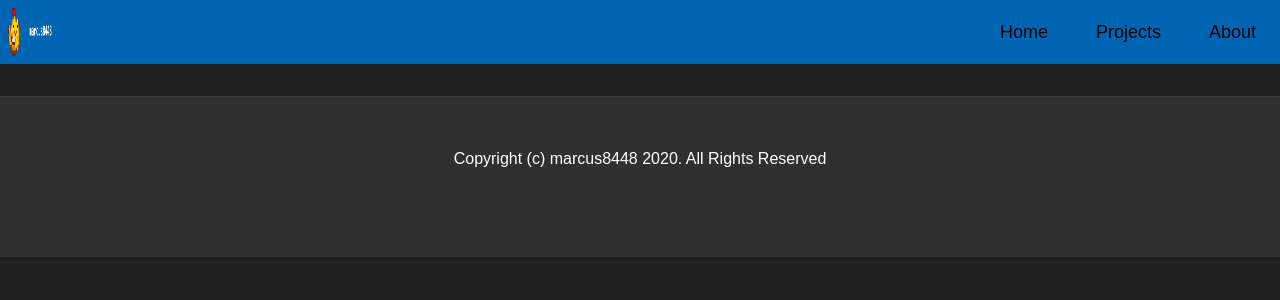
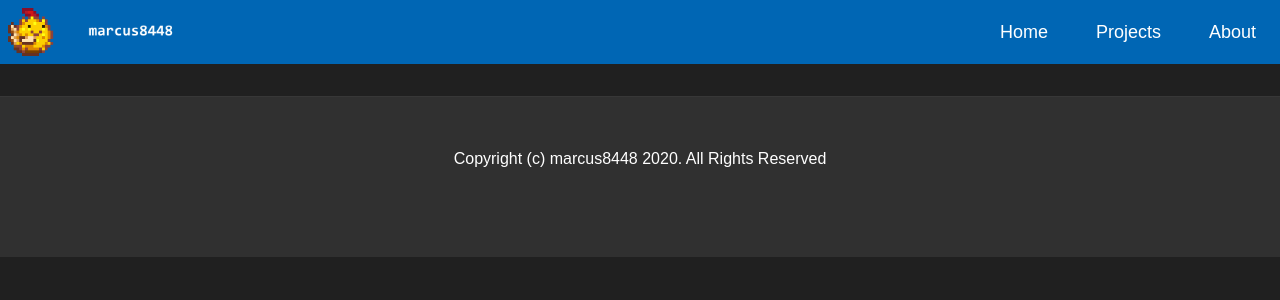
Before and after one commit to marcus8448/old-website, a Jekyll site: the page built from index.md, in a window 1280 px wide. Shown: the top 300 px of the page. Built offline with Jekyll 4.4.1, drawn with Linux system fonts in a browser that asks for light colours; our own code applies the rules of GitHub Pages for plain Markdown files.

Commit message:
Kind of works now

```diff
--- a/assets/css/index.css
+++ b/assets/css/index.css
@@ -2,7 +2,7 @@ body {
     background-color: rgb(32, 32, 32);
     font-family: Arial, Helvetica, sans-serif;
     margin: 0px;
-    color: rgb(255, 255, 255)
+    color: white;
 }
 
 .header {
@@ -12,12 +12,10 @@ body {
     height: 64px;
     position: relative;
     vertical-align: middle;
-
 }
 
 .header a {
     float: left;
-    color: black;
     text-align: center;
     padding: 19.5px;
     padding-left: 24px;
@@ -25,10 +23,10 @@ body {
     text-decoration: none;
     font-size: 18px;
     line-height: 25px;
+	color: white;
 }
 
 .header img {
-    width: 48px;
     height: 48px;
     vertical-align: middle;
     margin: 8px;
```
